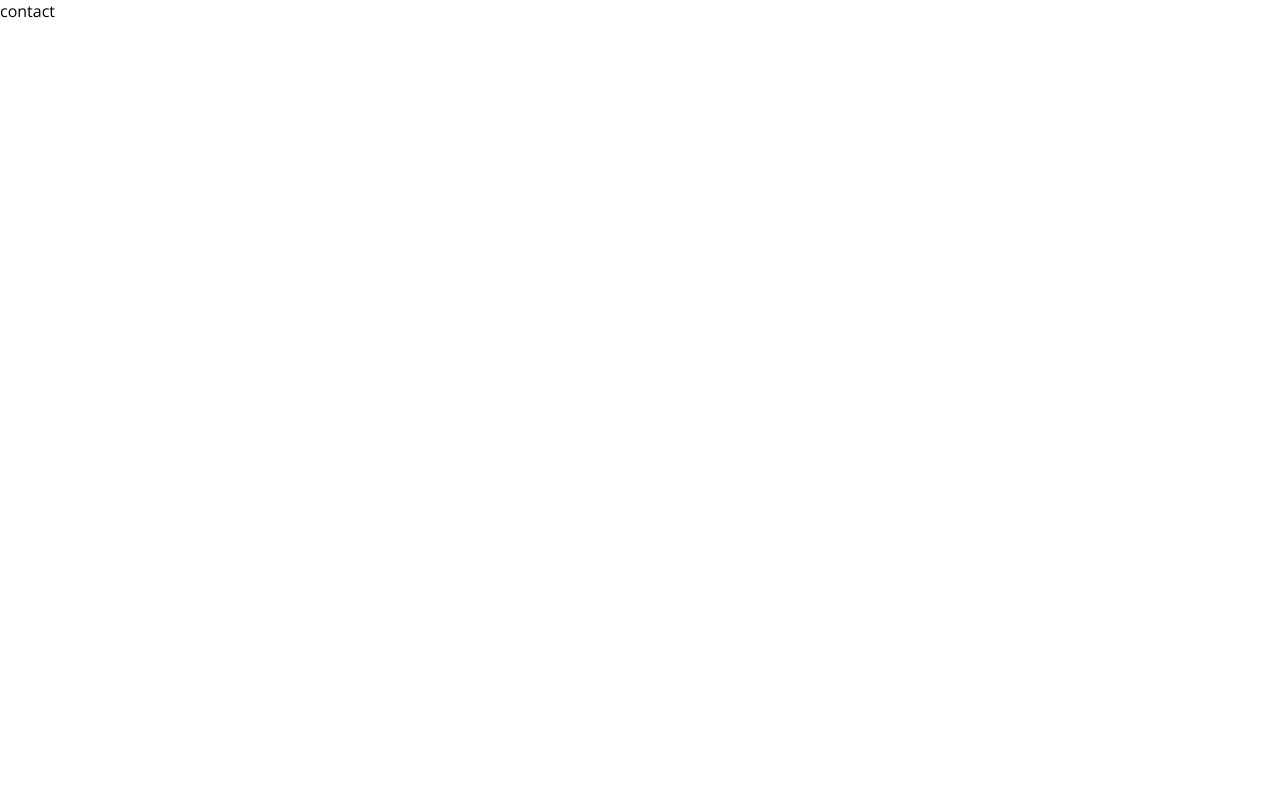
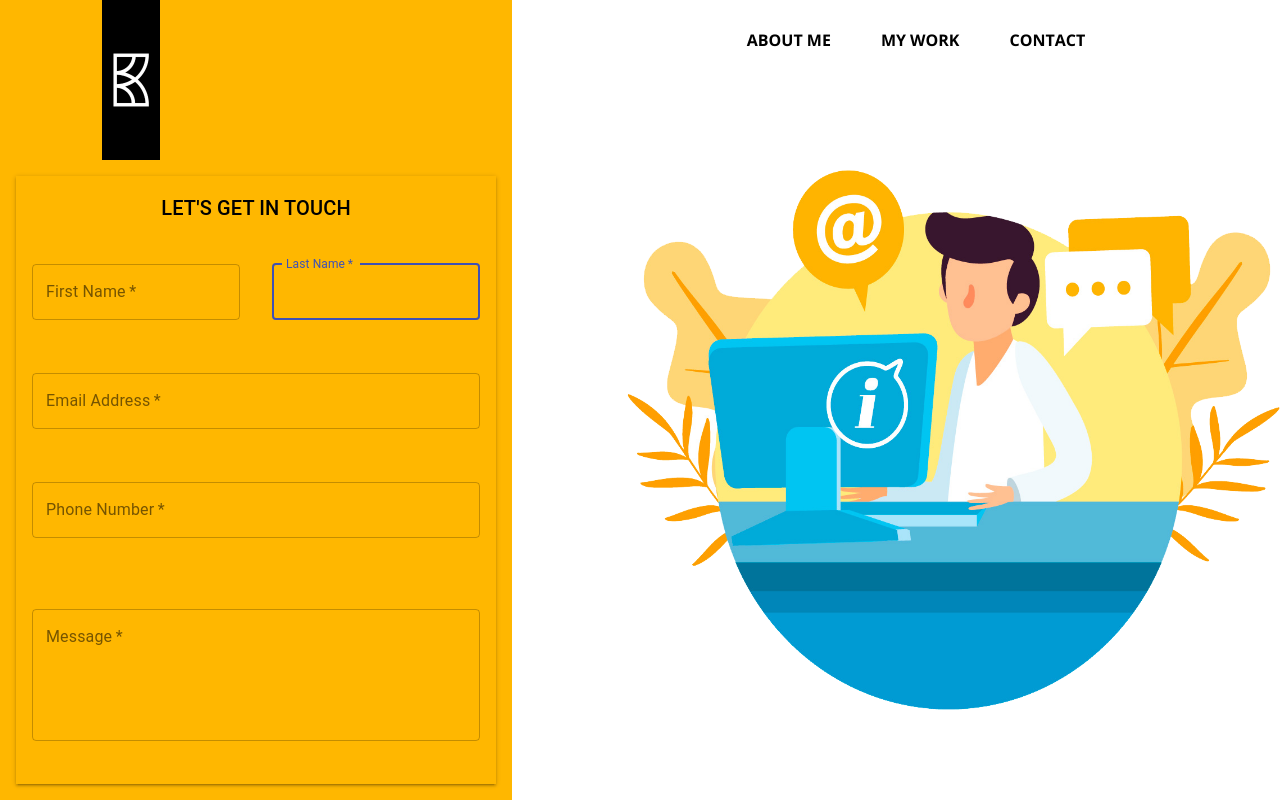
Before and after one commit to khalilbenachir/khalilportfolio, a React (Create React App) app: page /contact in a window 1280 px wide. Built offline with nearby package versions, Linux system fonts and the light colour scheme.

Commit message:
create contact page

```diff
--- a/package.json
+++ b/package.json
@@ -9,6 +9,7 @@
     "prop-types": "^15.7.2",
     "react": "^16.9.0",
     "react-dom": "^16.9.0",
+    "react-input-mask": "^2.0.4",
     "react-router-dom": "^5.0.1",
     "react-scripts": "3.1.1"
   },
--- a/src/App.js
+++ b/src/App.js
@@ -1,7 +1,7 @@
 import React from "react";
 import { Route, Switch, Redirect } from "react-router-dom";
-import Contact from "./screens/contact";
-import AboutMe from "./screens/aboutme";
+import Contact from "./screens/contact/contact";
+import AboutMe from "./screens/aboutme/aboutme";
 import MyWork from "./screens/mywork";
 
 function App() {
--- a/src/screens/contact.js
+++ /dev/null
@@ -1,11 +0,0 @@
-import React, { Component } from 'react'
-
-export default class Contact extends Component {
-  render() {
-    return (
-      <div>
-        contact
-      </div>
-    )
-  }
-}
--- /dev/null
+++ b/src/screens/contact/contact.css
@@ -0,0 +1,110 @@
+.main {
+  display: grid;
+  grid-template-columns: 40% 60%;
+  height: 100vh;
+  width: 100%;
+  justify-content: center;
+}
+
+.contact__left {
+  grid-column: 1/2;
+  background-color: #ffb700;
+  display: grid;
+  grid-template-rows: 20% 80%;
+}
+
+.main__right {
+  grid-column: 2/3;
+  display: grid;
+  grid-template-rows: 10% 90%;
+}
+
+.contact__left-logoWrapper {
+  background-color: black;
+  grid-row: 1/2;
+  margin-left: 20%;
+  display: flex;
+  width: 10%;
+  padding: 2rem 3px;
+  justify-content: center;
+  align-items: center;
+}
+.logoWrapper_logo {
+  display: flex;
+  width: 70%;
+}
+
+.contact__left-formWrapper {
+  grid-row: 2/3;
+  display: grid;
+  grid-template-rows: 10% 1fr;
+  margin: 1rem;
+  border-radius: 4;
+  box-shadow: 0px 1px 5px 0px rgba(0, 0, 0, 0.2),
+    0px 2px 2px 0px rgba(0, 0, 0, 0.14), 0px 3px 1px -2px rgba(0, 0, 0, 0.12);
+}
+
+.formWrapper__title {
+  grid-row: 1/2;
+  font-size: 34;
+  text-align: center;
+  padding: 1rem;
+}
+
+.formWrapper__form {
+  grid-row: 2/3;
+  display: grid;
+  grid-template-rows: repeat(3, 20%) 1fr;
+}
+
+.form_name {
+  grid: 1/2;
+  display: grid;
+  grid-template-columns: 50% 50%;
+}
+.form_firstname {
+  grid-column: 1/2;
+  display: flex;
+  justify-content: center;
+  align-items: center;
+  margin: 1rem;
+}
+.form_lastname {
+  grid-column: 2/3;
+  display: flex;
+  justify-content: center;
+  align-items: center;
+  margin: 1rem;
+}
+.form_email {
+  grid-row: 2/3;
+  display: flex;
+  justify-content: center;
+  align-items: center;
+  margin: 1rem;
+}
+.form_phone {
+  grid-row: 3/4;
+  display: flex;
+  justify-content: center;
+  align-items: center;
+  margin: 1rem;
+}
+.form_message{
+  grid-row: 4/5;
+  display: flex;
+  justify-content: center;
+  align-items: center;
+  margin: 1rem;
+}
+.main__right-content {
+  grid-row: 2/3;
+  display: flex;
+  justify-content: flex-end;
+  align-items: center;
+}
+
+.content_picture {
+  width: 85%;
+  height: 75%;
+}
--- /dev/null
+++ b/src/screens/contact/contact.js
@@ -0,0 +1,115 @@
+import React from "react";
+
+import NavBar from "../../components/NavBar/navBar";
+
+import { Typography, TextField } from "@material-ui/core";
+import { InputMask} from "react-input-mask"
+
+import Logo from "../../assets/KBlogo.png";
+import Main_picture from "../../assets/2761143.png";
+
+import "./contact.css";
+
+const AboutMe = () => {
+  return (
+    <div className="main">
+      <div className="contact__left">
+        <div className="contact__left-logoWrapper">
+          <img className="logoWrapper_logo" src={Logo} alt="logo" />
+        </div>
+        <div className="contact__left-formWrapper">
+          <div className="formWrapper__title">
+            {" "}
+            <Typography variant="h6" gutterBottom>
+              LET'S GET IN TOUCH
+            </Typography>
+          </div>
+          <form className="formWrapper__form">
+            <div className="form_name">
+              <div className="form_firstname">
+                <TextField
+                  autoComplete="fname"
+                  name="firstName"
+                  variant="outlined"
+                  required
+                  fullWidth
+                  id="firstName"
+                  label="First Name"
+                  autoFocus
+                />
+              </div>
+              <div className="form_lastname">
+                <TextField
+                  autoComplete="fname"
+                  name="lastName"
+                  variant="outlined"
+                  required
+                  fullWidth
+                  id="firstName"
+                  label="Last Name"
+                  autoFocus
+                />
+              </div>
+            </div>
+            <div className="form_email">
+              <TextField
+                variant="outlined"
+                required
+                fullWidth
+                type="email"
+                id="email"
+                label="Email Address"
+                name="email"
+                autoComplete="email"
+              />
+            </div>
+            <div className="form_phone">
+              <TextField
+                name="phone"
+                type="text"
+                variant="outlined"
+                required
+                fullWidth
+                multiline
+                rowsMax={4}
+                id="email"
+                label="Phone Number"
+                autoComplete="phone"
+
+              >
+                          <InputMask  mask="(0)999 999 99 99" maskChar=" " />
+
+              </TextField>
+            </div>
+            <div className="form_message">
+              <TextField
+                variant="outlined"
+                required
+                fullWidth
+                multiline
+                rows={5}
+                type="text"
+                id="message"
+                label="Message"
+                name="message"
+                autoComplete="message"
+              />
+            </div>
+          </form>
+        </div>
+      </div>
+      <div className="main__right">
+        <NavBar />
+        <div className="main__right-content">
+          <img
+            className="content_picture"
+            src={Main_picture}
+            alt="main_picture"
+          />
+        </div>
+      </div>
+    </div>
+  );
+};
+
+export default AboutMe;
```
Also changed, not shown: src/screens/aboutme/aboutme.js (renamed from src/screens/aboutme.js, +6 -6 lines), src/assets/2761143.png (added), src/screens/aboutme/aboutme.css (renamed from src/screens/aboutme.css), 1 other file (tests, documents, lock files or other folders).
